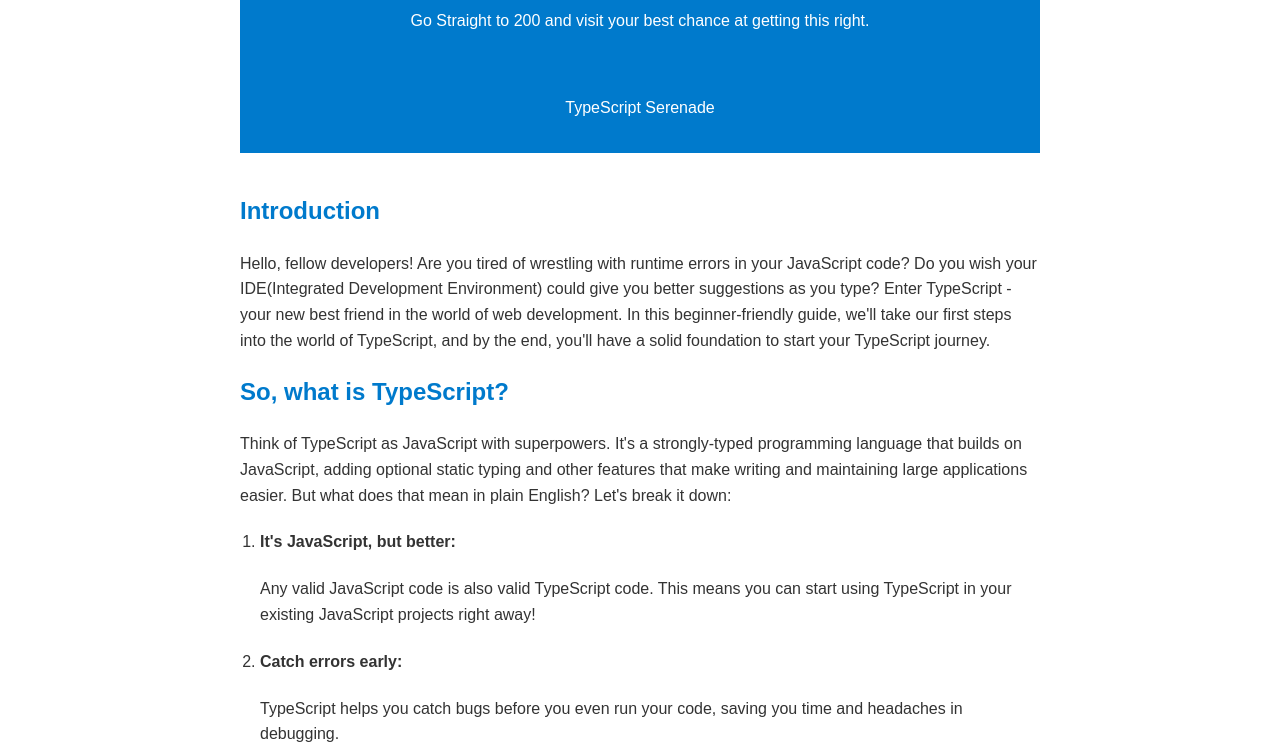
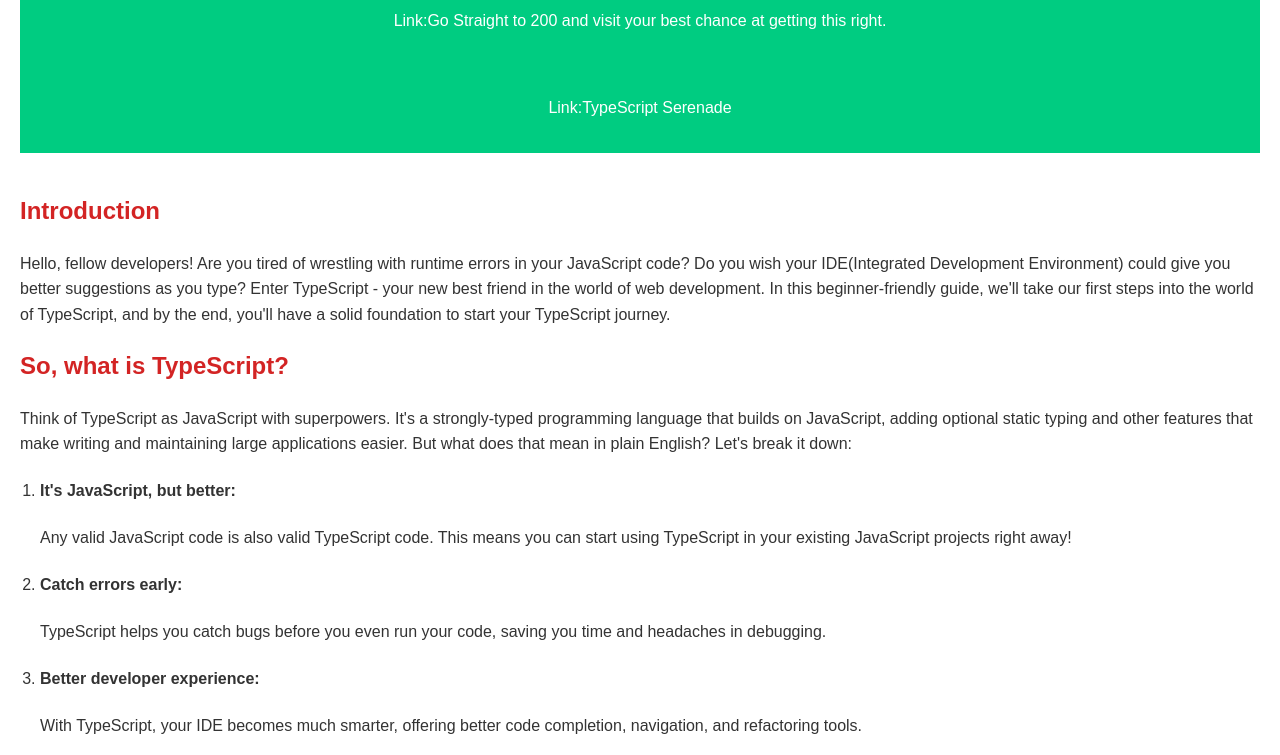
Before and after one commit to MariSayo/TypeScript-Article, a plain HTML site: page index.html in a window 1280 px wide. Shown: the part 95-850 px from the top of the page. Drawn offline with Linux system fonts and the light colour scheme.

Commit message:
Final commit

```diff
--- a/index.html
+++ b/index.html
@@ -6,14 +6,17 @@
     <link rel="stylesheet" href="styles.css">
     <title>TypeSrcipt what?</title>
 </head>
+<!-- In the vein of honesty I will admit that chatgpt and claude ai were
+ big actors in the development of this work. Both in terms of article and CSS.
+ Regardless, I hope you like this webpage! -->
 <body>
     <header>
       <h1>TypeScript 101</h1>
       <nav>
         <ul>
-          <li><a href="https://www.typescriptlang.org/docs/">Go Straight to 200 and visit your best chance at getting this right.</a></li>
+          <li><a href="https://www.typescriptlang.org/docs/">Link:Go Straight to 200 and visit your best chance at getting this right.</a></li>
 <br><br/>
-          <li><a href="http://127.0.0.1:5500/music.html">TypeScript Serenade</a></li>
+          <li><a href="http://127.0.0.1:5500/music.html">Link:TypeScript Serenade</a></li>
         </ul>
         </ul>
       </nav>
--- a/styles.css
+++ b/styles.css
@@ -3,13 +3,13 @@ body {
     font-family: Arial, sans-serif;
     line-height: 1.6;
     color: #333;
-    max-width: 800px;
+    max-width: 100%;
     margin: 0 auto;
     padding: 20px;
 }
 
 header {
-    background-color: #007acc;
+    background-color: #00cc81;
     color: white;
     padding: 1rem;
     text-align: center;
@@ -38,7 +38,7 @@ main {
 }
 
 h2 {
-    color: #007acc;
+    color: #cc0000db;
 }
 
 /* Code block styles */
```
